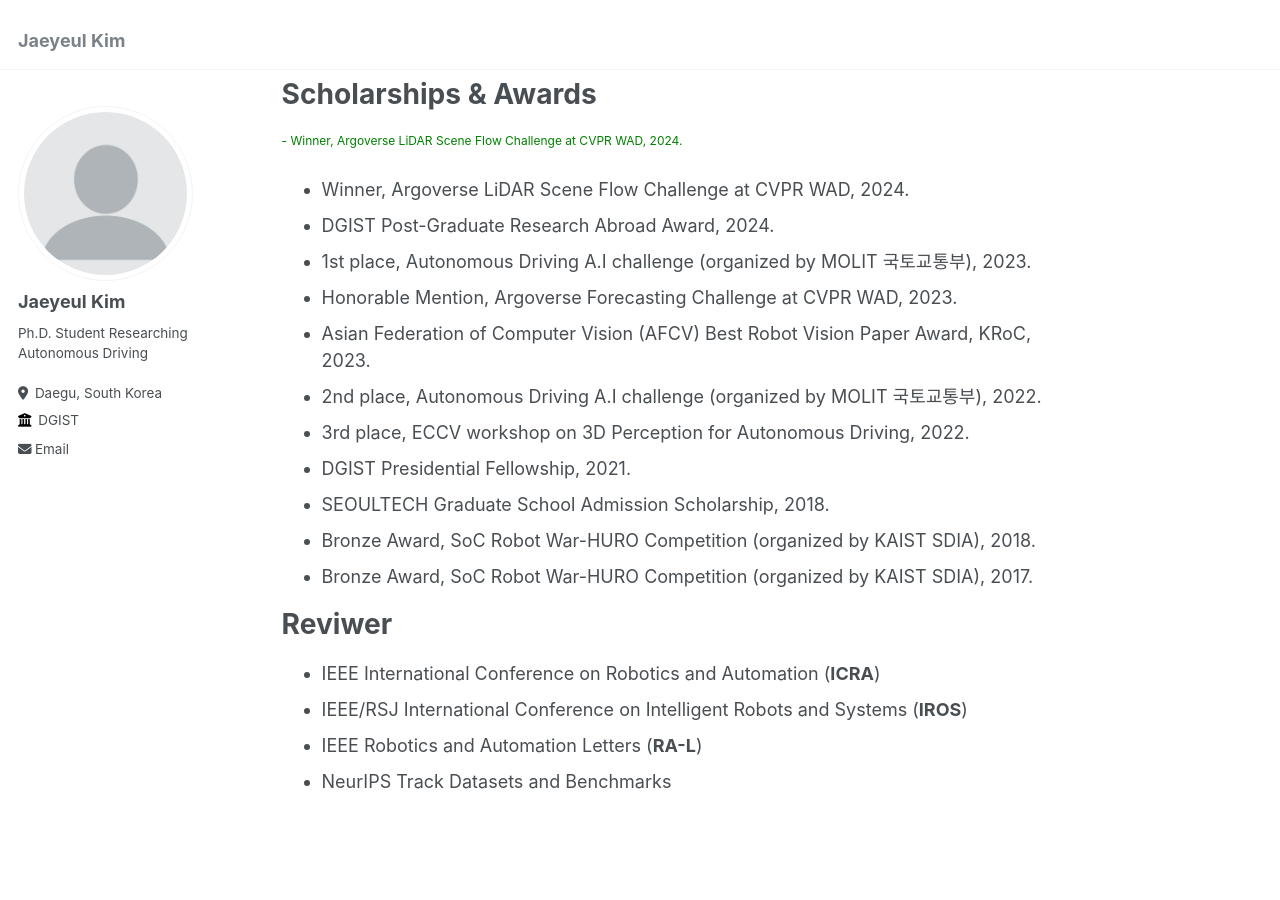
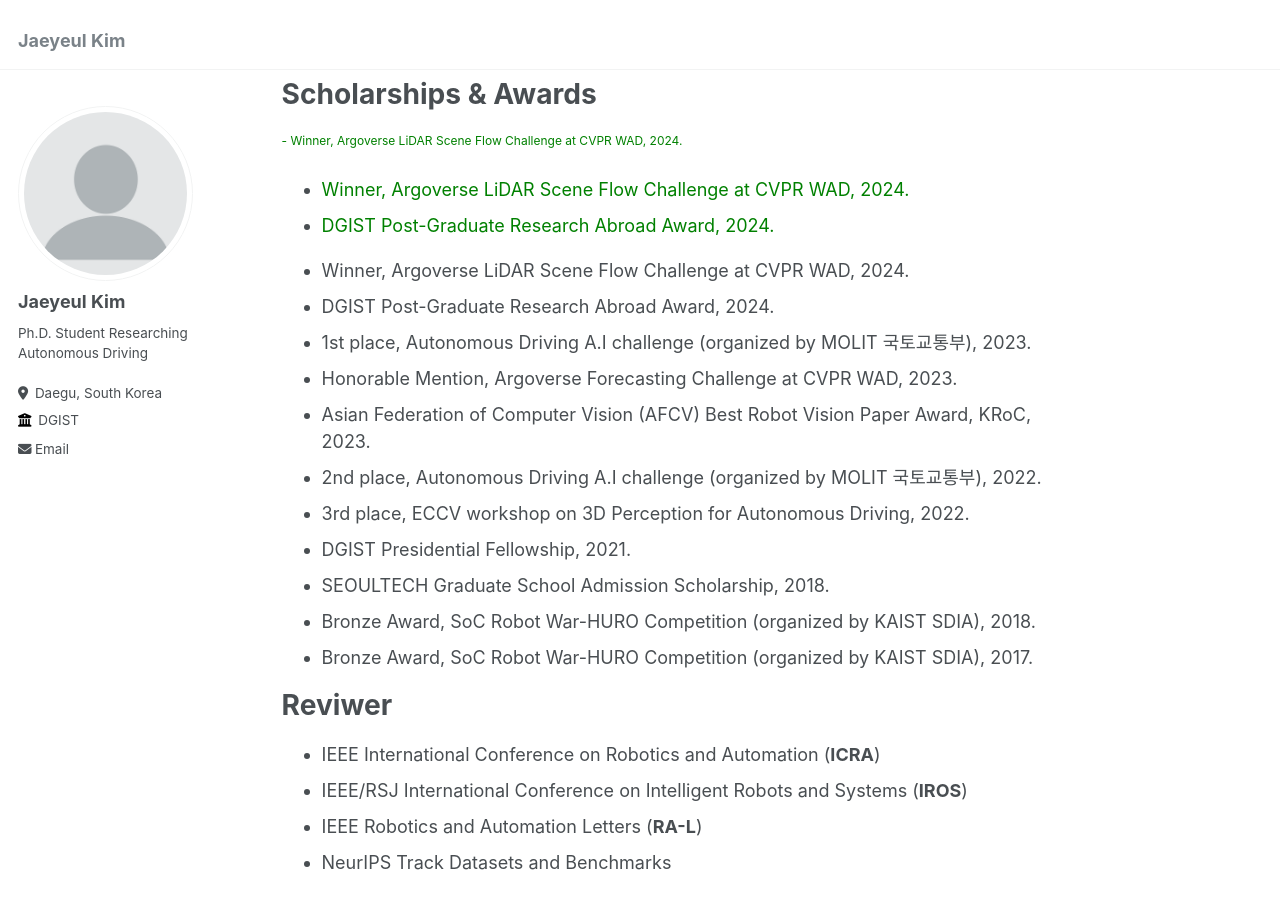
Before and after one commit to jykim94/jykim94.github.io, a Jekyll site: the page built from _pages/about.md, in a window 1280 px wide and 900 px high, scrolled down 2577 px. Built offline with Jekyll 4.4.1, drawn with Linux system fonts in a browser that asks for light colours.

Commit message:
Updated specific content

```diff
--- a/_pages/about.md
+++ b/_pages/about.md
@@ -90,6 +90,11 @@
 Scholarships & Awards
 ======
 <span style="font-size: 12px; color: green">- Winner, Argoverse LiDAR Scene Flow Challenge at CVPR WAD, 2024.</span>
+<ul>
+  <li><span style="color: green;">Winner, Argoverse LiDAR Scene Flow Challenge at CVPR WAD, 2024.</span></li>
+  <li><span style="color: green;">DGIST Post-Graduate Research Abroad Award, 2024.</span></li>
+</ul>
+
 - Winner, Argoverse LiDAR Scene Flow Challenge at CVPR WAD, 2024.
 - DGIST Post-Graduate Research Abroad Award, 2024.
 - 1st place, Autonomous Driving A.I challenge (organized by MOLIT 국토교통부), 2023.
```
